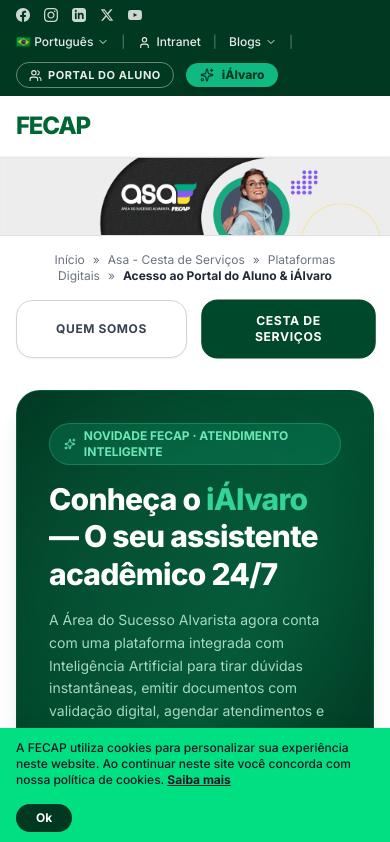
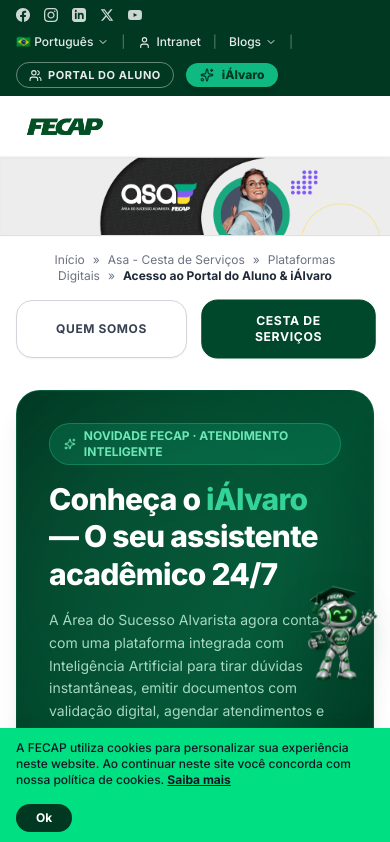
Before and after one commit to estherolvr/Projeto-PI-5CCOMP, a React (Vite) app in the folder src/Entrega 1/Frontend/: page / in a window 390 px wide. Shown: the top 842 px of the page. Built offline with nearby package versions, Linux system fonts and the light colour scheme.

Commit message:
feat: add FECAP wordmark and floating iAlvaro mascot

```diff
--- a/src/Entrega 1/Frontend/src/index.css
+++ b/src/Entrega 1/Frontend/src/index.css
@@ -51,6 +51,62 @@
   html {
     scroll-behavior: smooth;
   }
+}
+
+/* Public home mascot: persistent, accessible shortcut to the iÁlvaro login. */
+@keyframes ialvaro-mascot-float {
+  0%, 100% { transform: translateY(0) rotate(-1deg); }
+  50% { transform: translateY(-12px) rotate(1deg); }
+}
+
+.ialvaro-floating-mascot {
+  position: fixed;
+  right: clamp(14px, 2.4vw, 34px);
+  bottom: 22px;
+  z-index: 40;
+  display: grid;
+  width: clamp(116px, 10vw, 164px);
+  place-items: center;
+  border: 0;
+  background: transparent;
+  filter: drop-shadow(0 18px 18px rgba(0, 47, 31, .2));
+  cursor: pointer;
+  transition: filter .2s ease;
+}
+
+.ialvaro-floating-mascot.with-cookie-banner { bottom: 88px; }
+.ialvaro-floating-mascot img { display: block; width: 100%; height: auto; animation: ialvaro-mascot-float 3.6s ease-in-out infinite; }
+.ialvaro-floating-mascot span {
+  position: absolute;
+  right: 82%;
+  top: 14%;
+  width: max-content;
+  max-width: 170px;
+  padding: 9px 12px;
+  border: 1px solid #cce5d8;
+  border-radius: 12px 12px 3px 12px;
+  background: rgba(255, 255, 255, .96);
+  color: #075c40;
+  box-shadow: 0 8px 24px rgba(0, 51, 34, .12);
+  font-size: 11px;
+  font-weight: 750;
+  opacity: 0;
+  transform: translateX(8px) scale(.96);
+  transition: opacity .18s ease, transform .18s ease;
+  pointer-events: none;
+}
+.ialvaro-floating-mascot:hover { filter: drop-shadow(0 20px 22px rgba(0, 71, 46, .3)); }
+.ialvaro-floating-mascot:hover span,.ialvaro-floating-mascot:focus-visible span { opacity: 1; transform: translateX(0) scale(1); }
+.ialvaro-floating-mascot:focus-visible { outline: 3px solid #00a86b; outline-offset: 5px; border-radius: 38%; }
+
+@media (max-width: 640px) {
+  .ialvaro-floating-mascot { right: 6px; bottom: 12px; width: 92px; }
+  .ialvaro-floating-mascot.with-cookie-banner { bottom: 148px; }
+  .ialvaro-floating-mascot span { right: 74%; top: 9%; font-size: 10px; }
+}
+
+@media (prefers-reduced-motion: reduce) {
+  .ialvaro-floating-mascot img { animation: none; }
 }
 
 @layer components {
--- a/src/Entrega 1/Frontend/src/pages/public/FecapPortalPage.tsx
+++ b/src/Entrega 1/Frontend/src/pages/public/FecapPortalPage.tsx
@@ -306,11 +306,9 @@ export default function FecapPortalPage() {
       <header className="border-b border-gray-100 bg-white sticky top-0 z-30 shadow-sm">
         <div className="max-w-7xl mx-auto px-4 sm:px-8 py-3.5 flex items-center justify-between gap-6">
           {/* FECAP Logo */}
-          <div className="flex items-center gap-2 cursor-pointer" onClick={() => navigate('/')}>
-            <span className="text-2xl sm:text-3xl font-black text-[#006633] tracking-tighter uppercase font-sans">
-              FECAP
-            </span>
-          </div>
+          <button className="flex items-center" onClick={() => navigate('/')} aria-label="Ir para o início">
+            <img src="/fecap-wordmark.webp" alt="FECAP" className="h-8 w-auto sm:h-10" />
+          </button>
 
           {/* Nav Links */}
           <nav className="hidden lg:flex items-center gap-3.5 text-xs font-semibold text-gray-700">
@@ -740,6 +738,18 @@ export default function FecapPortalPage() {
         </div>
       </Modal>
 
+      {/* Mascote iÁlvaro: atalho persistente para autenticação */}
+      <button
+        type="button"
+        onClick={() => navigate('/login')}
+        className={`ialvaro-floating-mascot ${cookieAccepted ? '' : 'with-cookie-banner'}`}
+        aria-label="Entrar no iÁlvaro"
+        title="Entrar no iÁlvaro"
+      >
+        <span>Entrar no iÁlvaro</span>
+        <img src="/ialvaro-mascot.webp" alt="" aria-hidden="true" />
+      </button>
+
       {/* ── Cookie Notice Bar ── */}
       {!cookieAccepted && (
         <div className="fixed bottom-0 left-0 right-0 z-50 bg-[#00E082] text-gray-900 py-3 px-4 sm:px-8 shadow-2xl flex flex-wrap items-center justify-between gap-4">
```
Also changed, not shown: src/Entrega 1/Frontend/public/fecap-wordmark.webp (added), src/Entrega 1/Frontend/public/ialvaro-mascot.webp (added).
